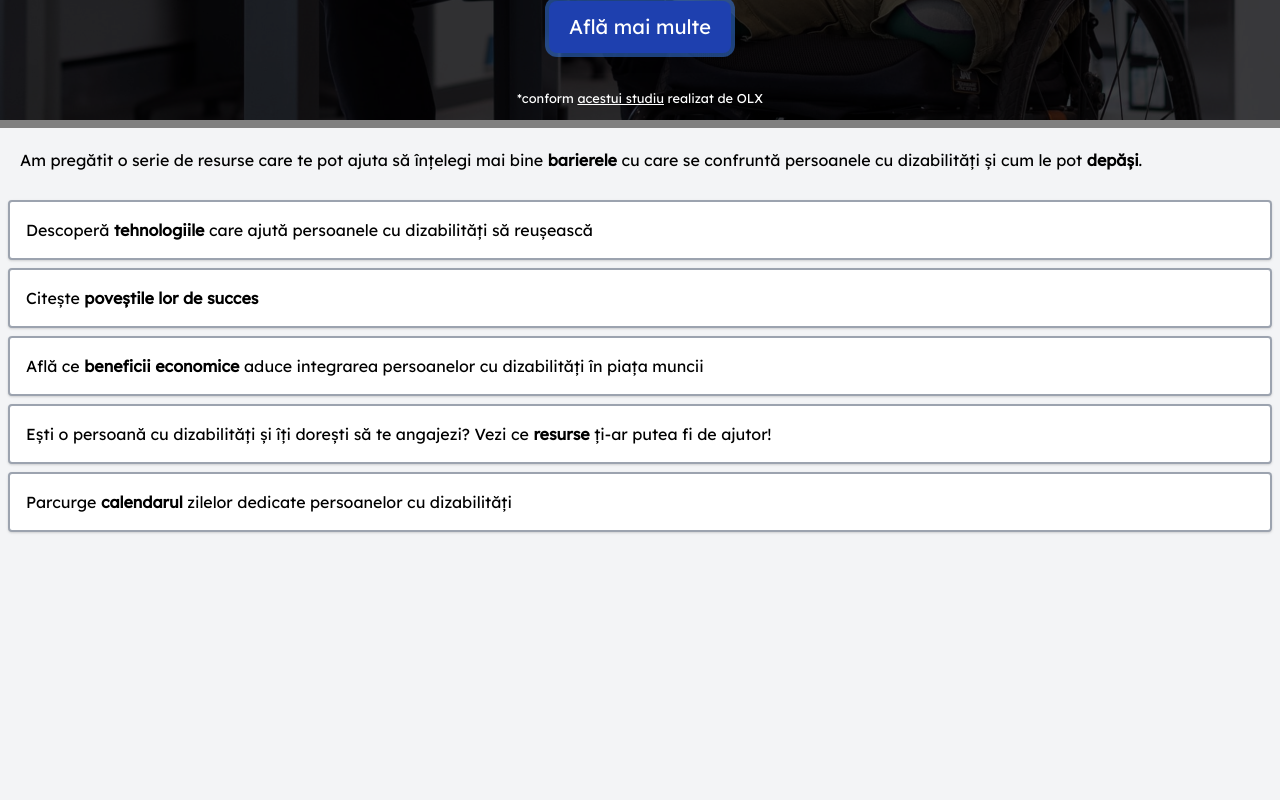
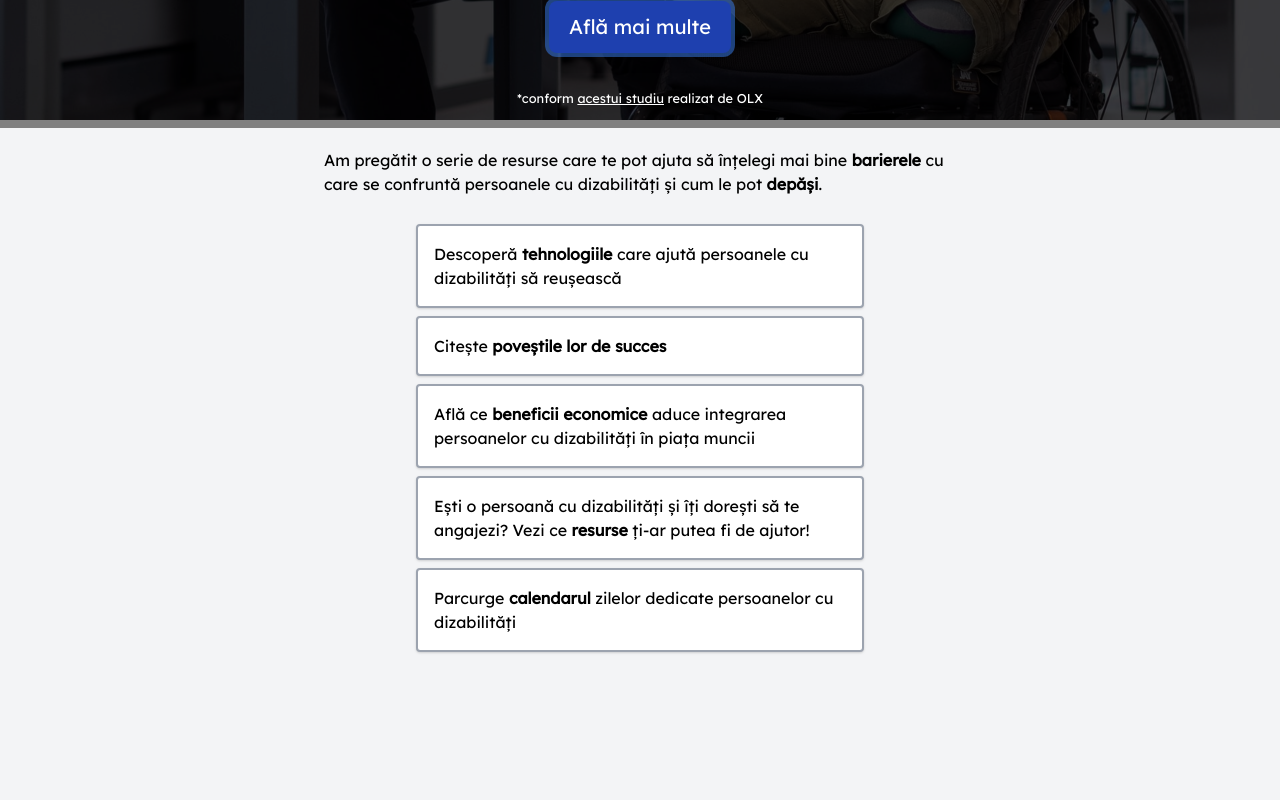
Before and after one commit to GabrielMajeri/accessibility-awareness, a Next.js app: page / in a window 1280 px wide. Shown: the part 680-1480 px from the top of the page. Built offline with nearby package versions, Linux system fonts and the light colour scheme.

Commit message:
Fix landing page styling

```diff
--- a/pages/index.tsx
+++ b/pages/index.tsx
@@ -44,10 +44,10 @@ const Home: React.FC = () => (
       </div>
     </section>
     <section
-      className={`h-screen bg-gray-100 ${styles.findOutMore}`}
+      className={`min-h-screen bg-gray-100 ${styles.findOutMore}`}
       id="find-out-more"
     >
-      <p className="p-5">
+      <p className="mx-auto max-w-2xl p-5">
         Am pregătit o serie de resurse care te pot ajuta să înțelegi mai bine{" "}
         <strong>barierele</strong> cu care se confruntă persoanele cu
         dizabilități și cum le pot <strong>depăși</strong>.
@@ -85,7 +85,7 @@ const Home: React.FC = () => (
 
 const Card: React.FC<{ href: string }> = ({ href, children }) => (
   <Link href={href}>
-    <a className="block m-2 p-4 bg-white rounded border-2 border-gray-400 shadow">
+    <a className="block mx-auto my-2 p-4 max-w-md bg-white rounded border-2 border-gray-400 shadow">
       {children}
     </a>
   </Link>
```
